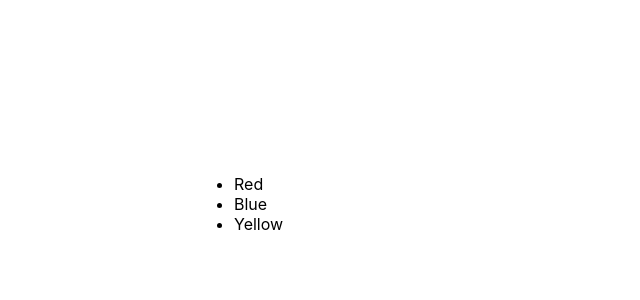
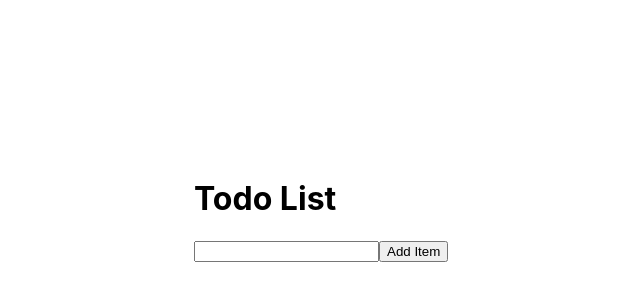
Before and after one commit to Chris1998c/React, a React (Create React App) app: page / in a window 1280 px wide. Shown: the part 82-382 px from the top of the page, without its empty margins (46-686 px from the left). Built offline with nearby package versions, Linux system fonts and the light colour scheme.

Commit message:
Exercise56

```diff
--- a/src/App.css
+++ b/src/App.css
@@ -1,9 +1,10 @@
 .App{
+
   width: 300px;
   padding: 20vh;
   margin: 10vh;
+}
 
-}
 
 .list{
   margin: 10px;
--- a/src/App.jsx
+++ b/src/App.jsx
@@ -1,6 +1,6 @@
 
 
-import { Colors } from "./Colors";
+import TodoList from "./ToDoList";
 import "./App.css";
 
 
@@ -8,11 +8,11 @@
 
 function App() {
 
-  const colorList = ['Red', 'Blue', 'Yellow'];
+
 
   return (
     <div className="App">
-    <Colors items={colorList}/>
+      <TodoList/>
     </div>
   )
 }
--- a/src/Color.jsx
+++ /dev/null
@@ -1,8 +0,0 @@
-import React from 'react';
-
- function  Color ({ color }){
-  return <li>{color}</li>;
-};
-
-
-export default Color;
--- a/src/Colors.jsx
+++ /dev/null
@@ -1,12 +0,0 @@
-import React from 'react';
-import Color from './Color';
-
-export function Colors({ items }) {
-  return(
-    <ul>
-      {items.map((color, index) => (
-        <Color key={index} color={color} />
-      ))}
-    </ul>
-  );
-};
--- /dev/null
+++ b/src/ToDoList.jsx
@@ -0,0 +1,31 @@
+import React, { useState } from 'react';
+
+const TodoList = () => {
+  const [items, setItems] = useState([]);
+  const [newItem, setNewItem] = useState('');
+
+  const addItem = () => {
+    if (newItem) {
+
+      setItems([...items, newItem]);
+      setNewItem("");
+    }
+  };
+
+  return (
+    <div>
+      <h1>Todo List</h1>
+      <ul>
+        {items.map((item, index) => (
+          <li key={index}>{item}</li>
+        ))}
+      </ul>
+      <div>
+        <input type="text" value={newItem} onChange={(e) => setNewItem(e.target.value)}/>
+        <button onClick={addItem}>Add Item</button>
+      </div>
+    </div>
+  );
+};
+
+export default TodoList;
```
